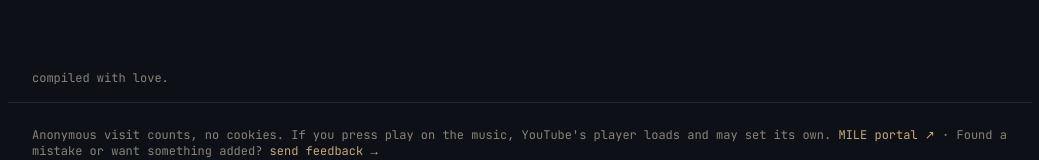
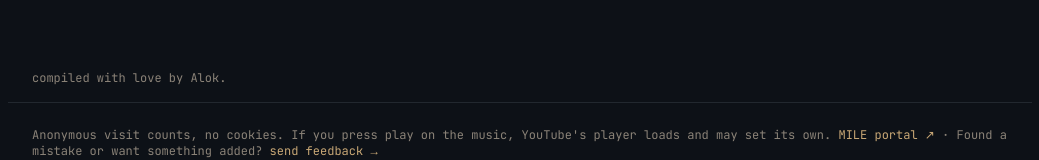
Before and after one commit to AlokParihar/notes-site, a Next.js app: page / in a window 1280 px wide. Shown: the part 1779-1939 px from the top of the page, without its empty margins (120-1159 px from the left). Built offline with nearby package versions, Linux system fonts and the light colour scheme.

Commit message:
getting the credits

```diff
--- a/app/page.tsx
+++ b/app/page.tsx
@@ -173,7 +173,7 @@ export default function Home() {
 
       <footer className="max-w-5xl mx-auto px-6 pt-10 pb-4">
         <p className="text-xs font-mono text-[var(--label)]">
-          compiled with love.
+          compiled with love by Alok.
         </p>
       </footer>
     </main>
```
